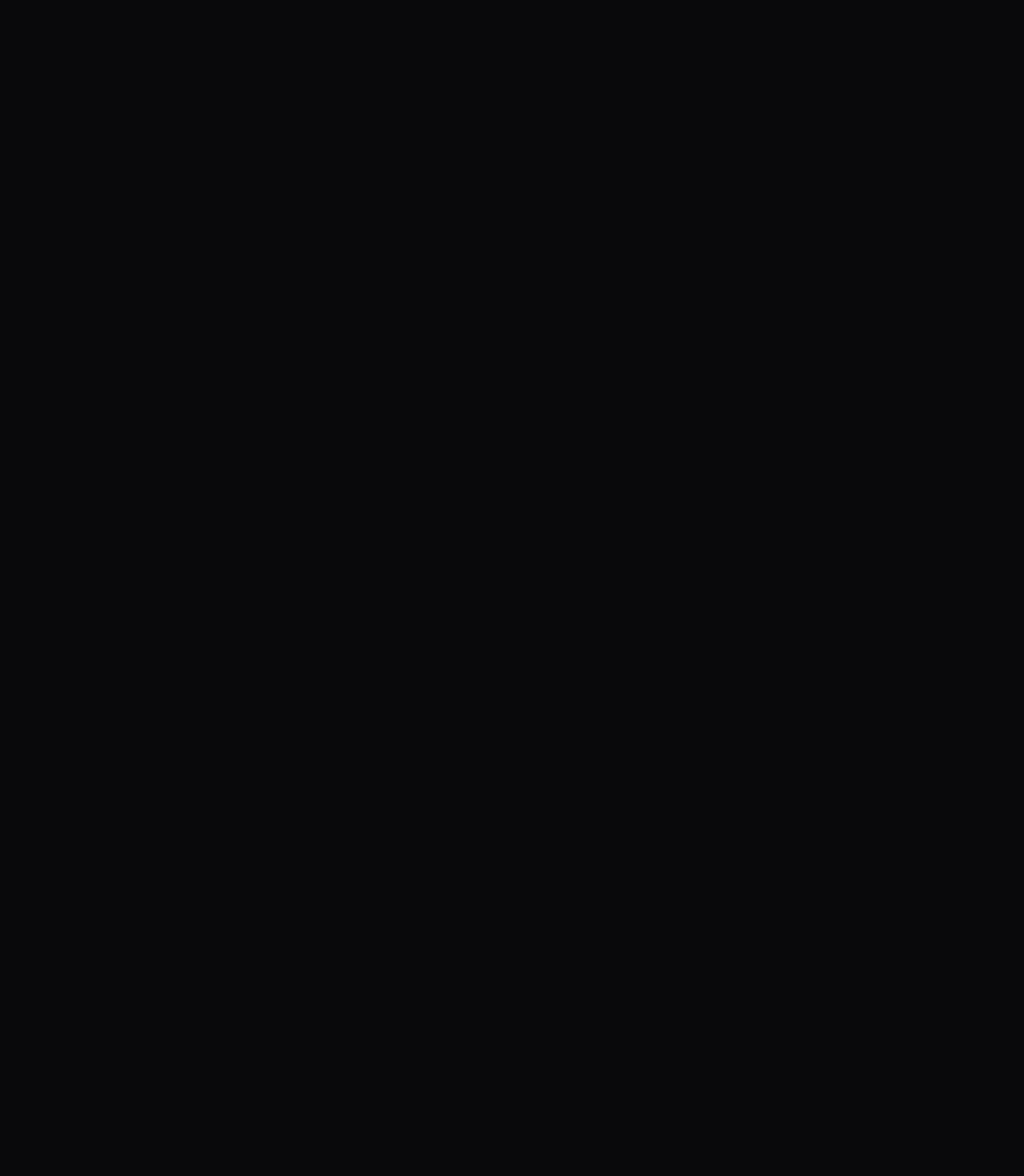
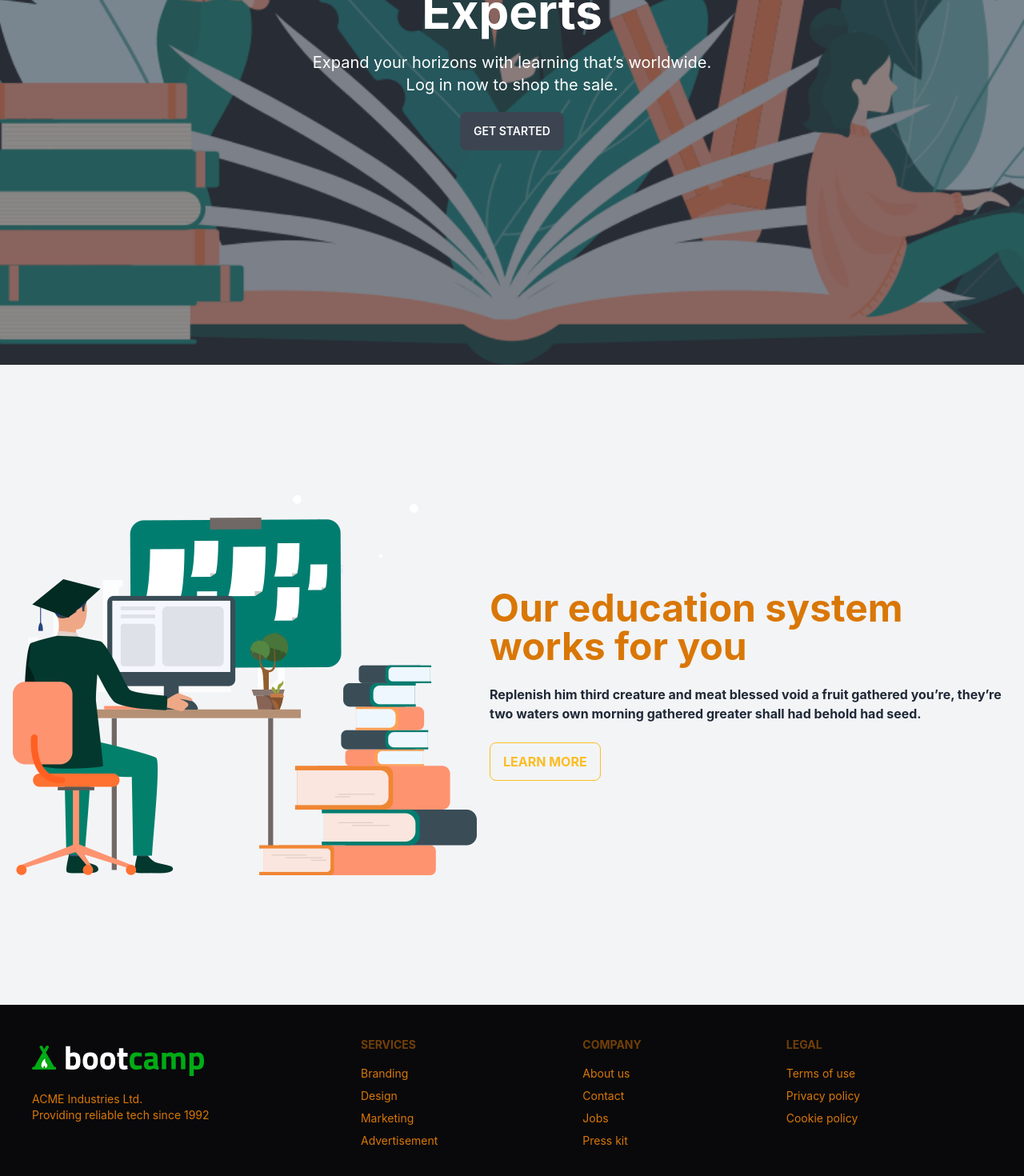
Before and after one commit to Towhid7890/bootcamp-learner, a React (Create React App) app: page / in a window 1280 px wide. Shown: the part 408-1878 px from the top of the page at 80% size. Before the commit the page ends 800 px from the top, so only its background shows below. Built offline with nearby package versions, Linux system fonts and the light colour scheme; no server answers.

Commit message:
home page design add

```diff
--- a/src/components/Home/CourseCategory.js
+++ b/src/components/Home/CourseCategory.js
@@ -1,5 +1,5 @@
 import React from "react";
-import { Link, useLoaderData } from "react-router-dom";
+import { useLoaderData } from "react-router-dom";
 import CourseCard from "./CourseCard";
 
 const CourseCategory = () => {
--- /dev/null
+++ b/src/components/Home/Education.js
@@ -0,0 +1,29 @@
+import React from "react";
+import education from "../../images/education.png";
+
+const Education = () => {
+  return (
+    <>
+      <div className="hero min-h-screen bg-gray-100">
+        <div className="hero-content flex-col lg:flex-row">
+          <img src={education} className=" rounded-lg w-50" />
+          <div>
+            <h1 className="text-5xl text-amber-600 font-bold">
+              Our education system works for you
+            </h1>
+            <p className="py-6 font-bold">
+              Replenish him third creature and meat blessed void a fruit
+              gathered you’re, they’re two waters own morning gathered greater
+              shall had behold had seed.
+            </p>
+            <button className="btn btn-outline btn-warning text-black font-bold text-base">
+              Learn More
+            </button>
+          </div>
+        </div>
+      </div>
+    </>
+  );
+};
+
+export default Education;
--- /dev/null
+++ b/src/components/Home/Home.js
@@ -0,0 +1,28 @@
+import React from "react";
+import slider from "../../images/banner.png";
+import Education from "./Education";
+const Home = () => {
+  return (
+    <>
+      <div
+        className="hero min-h-screen"
+        style={{ backgroundImage: `url("${slider}")` }}
+      >
+        <div className="hero-overlay bg-opacity-60"></div>
+        <div className="hero-content text-center text-neutral-content">
+          <div className="max-w-lg">
+            <h1 className="mb-5 text-6xl font-bold ">Learn From Our Experts</h1>
+            <p className="mb-5 text-xl ">
+              Expand your horizons with learning that’s worldwide. Log in now to
+              shop the sale.
+            </p>
+            <button className="btn outline-warning">Get Started</button>
+          </div>
+        </div>
+      </div>
+      <Education></Education>
+    </>
+  );
+};
+
+export default Home;
--- /dev/null
+++ b/src/components/Home/HomeCourse.js
@@ -0,0 +1,7 @@
+import React from "react";
+
+const HomeCourse = () => {
+  return <div></div>;
+};
+
+export default HomeCourse;
--- a/src/components/Layout/Main.js
+++ b/src/components/Layout/Main.js
@@ -1,5 +1,6 @@
 import React from "react";
 import { Outlet } from "react-router-dom";
+import Footer from "../Shared/Footer";
 import Navbar from "./../Navbar/Navbar";
 
 const Main = () => {
@@ -7,6 +8,7 @@ const Main = () => {
     <div>
       <Navbar></Navbar>
       <Outlet></Outlet>
+      <Footer></Footer>
     </div>
   );
 };
--- /dev/null
+++ b/src/components/Shared/Footer.js
@@ -0,0 +1,39 @@
+import React from "react";
+import logo from "../../images/logo (1).png";
+
+const Footer = () => {
+  return (
+    <footer className="footer p-10 text-amber-600">
+      <div>
+        <img src={logo} alt="" />
+        <p>
+          ACME Industries Ltd.
+          <br />
+          Providing reliable tech since 1992
+        </p>
+      </div>
+      <div>
+        <span className="footer-title">Services</span>
+        <a className="link link-hover">Branding</a>
+        <a className="link link-hover">Design</a>
+        <a className="link link-hover">Marketing</a>
+        <a className="link link-hover">Advertisement</a>
+      </div>
+      <div>
+        <span className="footer-title">Company</span>
+        <a className="link link-hover">About us</a>
+        <a className="link link-hover">Contact</a>
+        <a className="link link-hover">Jobs</a>
+        <a className="link link-hover">Press kit</a>
+      </div>
+      <div>
+        <span className="footer-title">Legal</span>
+        <a className="link link-hover">Terms of use</a>
+        <a className="link link-hover">Privacy policy</a>
+        <a className="link link-hover">Cookie policy</a>
+      </div>
+    </footer>
+  );
+};
+
+export default Footer;
```
Also changed, not shown: src/components/Shared/Routes.js (+9 -0 lines), src/images/education.png (added).
